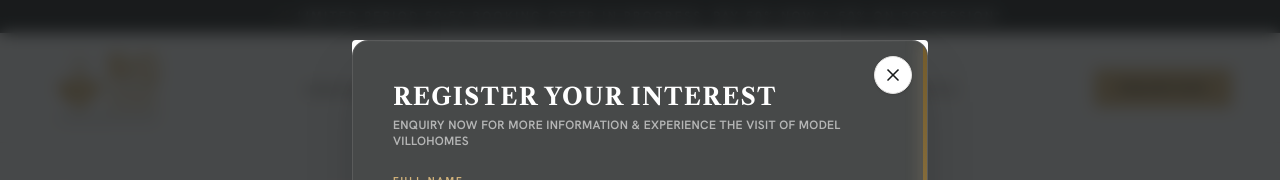
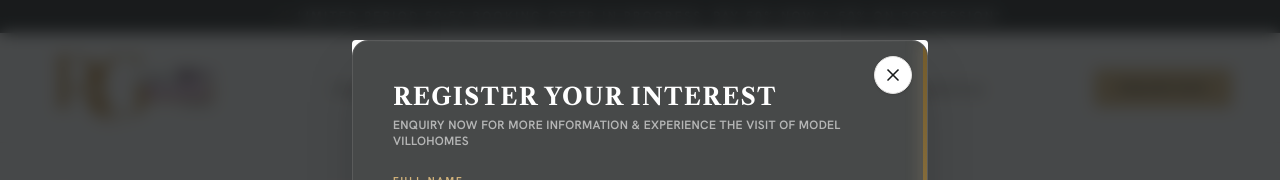
Before and after one commit to WOLFSGIT-24/rg-orchid, a React (Vite) app: page / in a window 1280 px wide. Shown: the top 180 px of the page. Built offline with nearby package versions, Linux system fonts and the light colour scheme.

Commit message:
optamize

```diff
--- a/src/components/Footer.tsx
+++ b/src/components/Footer.tsx
@@ -24,7 +24,7 @@
               onClick={() => onScrollToSection('hero')}
               className="flex flex-col items-start text-left focus:outline-none cursor-pointer"
             >
-              <img src="/logo-new.webp" alt="RG Unique Structures" className="h-24 md:h-32 w-auto object-contain origin-left" />
+              <img src="/Gardenia-logo.png" alt="RG Unique Structures" className="h-24 md:h-32 w-auto object-contain origin-left" />
             </button>
             <p className="font-sans text-xs sm:text-sm text-white/60 leading-relaxed">
               Crafting ultra-luxury residential sanctuaries that prioritize generous spatial designs, organic cross-ventilation, and elite privacy Opposite to Manyata Tech Park.
--- a/src/components/Header.tsx
+++ b/src/components/Header.tsx
@@ -50,7 +50,7 @@
           onClick={() => onScrollToSection('hero')}
           className="h-full flex items-center py-2 md:py-3"
         >
-          <img src="/logo-new.webp" alt="RG Unique Structures" className="h-full w-auto object-contain origin-left" />
+          <img src="/Gardenia-logo.png" alt="RG Unique Structures" className="h-full w-auto object-contain origin-left" />
         </button>
 
         {/* Desktop Navigation */}
--- a/src/components/Hero.tsx
+++ b/src/components/Hero.tsx
@@ -21,7 +21,7 @@
               transition={{ duration: 0.6 }}
               className="mb-4 flex flex-col items-start"
             >
-              <img src="/logo-new.webp" alt="RG Orchids Gardenia" className="h-16 w-auto mb-4 object-contain" />
+              <img src="/Gardenia-logo.png" alt="RG Orchids Gardenia" className="h-16 w-auto mb-4 object-contain" />
               <span className="font-sans text-[11px] font-bold tracking-[0.2em] text-[#735b2b] uppercase">
                 RG Orchids Gardenia
               </span>
@@ -66,7 +66,7 @@
               transition={{ duration: 0.6 }}
               className="mb-4 hidden lg:flex flex-col items-start"
             >
-              <img src="/logo-new.webp" alt="RG Orchids Gardenia" className="h-20 w-auto mb-6 object-contain" />
+              <img src="/Gardenia-logo.png" alt="RG Orchids Gardenia" className="h-20 w-auto mb-6 object-contain" />
               <span className="font-sans text-[11px] font-bold tracking-[0.2em] text-[#735b2b] uppercase">
                 RG Orchids Gardenia
               </span>
```
Also changed, not shown: public/Gardenia-logo.png (added).
